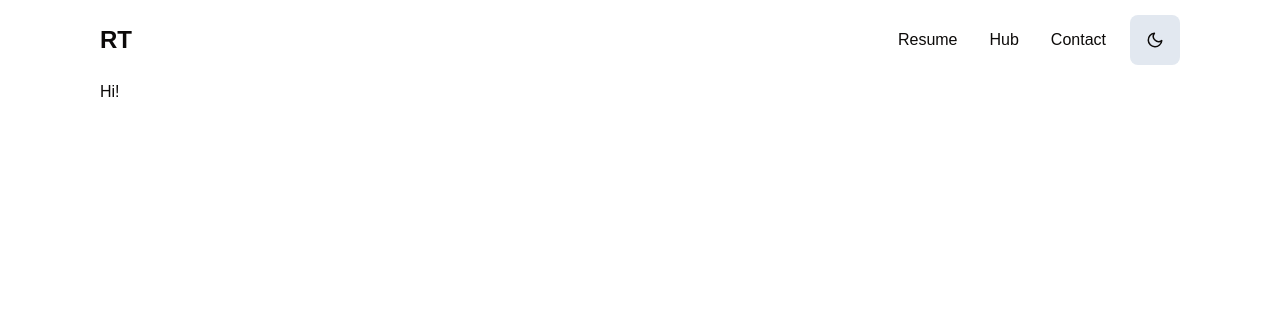
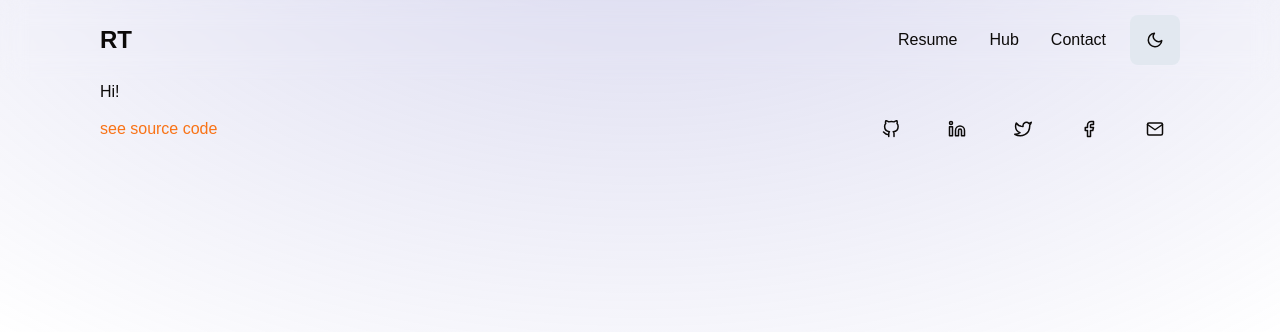
Before and after one commit to rtcs-dev/blog, an Astro site: page / in a window 1280 px wide. Built offline with nearby package versions, Linux system fonts and the light colour scheme; Astro itself is replaced by a stand-in of ours.

Commit message:
background and footer

```diff
--- /dev/null
+++ b/src/components/layout/background.astro
@@ -0,0 +1,11 @@
+<div class="fixed left-0 top-0 -z-10 h-full w-full">
+  <!-- <div
+    class="absolute top-0 z-[-2] h-screen w-screen bg-white bg-[radial-gradient(ellipse_80%_80%_at_50%_-20%,rgba(120,119,198,0.3),rgba(255,255,255,0))]"
+  > -->
+  <div
+    class="absolute top-0 z-[-2] h-screen w-screen
+    bg-[radial-gradient(ellipse_80%_80%_at_50%_-20%,rgba(120,119,198,0.3),rgba(255,255,255,0))]
+    dark:bg-[radial-gradient(ellipse_80%_80%_at_50%_-20%,rgba(120,119,198,0.3),rgba(255,255,255,0))]"
+  >
+  </div>
+</div>
--- /dev/null
+++ b/src/components/layout/footer.astro
@@ -0,0 +1,129 @@
+---
+import { SOCIALS } from "@/lib/constants";
+import "@/styles/footer.css";
+---
+
+<footer
+  class="flex sm:flex-row flex-col justify-between items-center mb-8 sm:mb-4"
+>
+  <div>
+    <p>
+      <a
+        target="_blank"
+        class="text-primary hover:underline"
+        href="https://github.com/rtcs-dev/blog">see source code</a
+      >
+    </p>
+  </div>
+  <div class="grid grid-cols-5 gap-4" id="contact">
+    <a
+      aria-label="Social Media"
+      href={SOCIALS.github}
+      target="_blank"
+      style="--icon-color: #862393;"
+      class="footer-icons github-icon"
+    >
+      <svg
+        xmlns="http://www.w3.org/2000/svg"
+        width="18"
+        height="18"
+        viewBox="0 0 24 24"
+        stroke-width="2"
+        stroke-linecap="round"
+        stroke-linejoin="round"
+        class="feather feather-github"
+        ><path
+          d="M9 19c-5 1.5-5-2.5-7-3m14 6v-3.87a3.37 3.37 0 0 0-.94-2.61c3.14-.35 6.44-1.54 6.44-7A5.44 5.44 0 0 0 20 4.77 5.07 5.07 0 0 0 19.91 1S18.73.65 16 2.48a13.38 13.38 0 0 0-7 0C6.27.65 5.09 1 5.09 1A5.07 5.07 0 0 0 5 4.77a5.44 5.44 0 0 0-1.5 3.78c0 5.42 3.3 6.61 6.44 7A3.37 3.37 0 0 0 9 18.13V22"
+        ></path>
+      </svg>
+    </a>
+    <a
+      aria-label="Social Media"
+      href={SOCIALS.linkedin}
+      target="_blank"
+      style="--icon-color: #fff; --icon-color-light: #0E61BA;"
+      class="footer-icons linkedin-icon"
+    >
+      <svg
+        xmlns="http://www.w3.org/2000/svg"
+        width="18"
+        height="18"
+        viewBox="0 0 24 24"
+        stroke-width="2"
+        stroke-linecap="round"
+        stroke-linejoin="round"
+        class="feather feather-linkedin"
+        ><path
+          d="M16 8a6 6 0 0 1 6 6v7h-4v-7a2 2 0 0 0-2-2 2 2 0 0 0-2 2v7h-4v-7a6 6 0 0 1 6-6z"
+        ></path><rect x="2" y="9" width="4" height="12"></rect><circle
+          cx="4"
+          cy="4"
+          r="2"></circle>
+      </svg>
+    </a>
+    <a
+      aria-label="Social Media"
+      href={SOCIALS.twitter}
+      target="_blank"
+      style="--icon-color: #1da1f2;"
+      class="footer-icons twitter-icon"
+    >
+      <svg
+        xmlns="http://www.w3.org/2000/svg"
+        width="18"
+        height="18"
+        viewBox="0 0 24 24"
+        stroke-width="2"
+        stroke-linecap="round"
+        stroke-linejoin="round"
+        class="feather feather-twitter"
+        ><path
+          d="M23 3a10.9 10.9 0 0 1-3.14 1.53 4.48 4.48 0 0 0-7.86 3v1A10.66 10.66 0 0 1 3 4s-4 9 5 13a11.64 11.64 0 0 1-7 2c9 5 20 0 20-11.5a4.5 4.5 0 0 0-.08-.83A7.72 7.72 0 0 0 23 3z"
+        ></path>
+      </svg>
+    </a>
+    <a
+      aria-label="Social Media"
+      href={SOCIALS.facebook}
+      target="_blank"
+      class="footer-icons facebook-icon"
+      style="--icon-color: #fff; --icon-color-light: #4267B2"
+    >
+      <svg
+        xmlns="http://www.w3.org/2000/svg"
+        width="18"
+        height="18"
+        viewBox="0 0 24 24"
+        stroke-width="2"
+        stroke-linecap="round"
+        stroke-linejoin="round"
+        class="feather feather-facebook"
+        ><path
+          d="M18 2h-3a5 5 0 0 0-5 5v3H7v4h3v8h4v-8h3l1-4h-4V7a1 1 0 0 1 1-1h3z"
+        ></path>
+      </svg>
+    </a>
+    <a
+      aria-label="Social Media"
+      href={`mailto:${SOCIALS.email}`}
+      target="_blank"
+      style="--icon-color: #1da1f2;"
+      class="footer-icons email-icon"
+    >
+      <svg
+        xmlns="http://www.w3.org/2000/svg"
+        width="18"
+        height="18"
+        viewBox="0 0 24 24"
+        stroke="currentColor"
+        stroke-width="2"
+        stroke-linecap="round"
+        stroke-linejoin="round"
+        class="feather feather-mail"
+        ><path
+          d="M4 4h16c1.1 0 2 .9 2 2v12c0 1.1-.9 2-2 2H4c-1.1 0-2-.9-2-2V6c0-1.1.9-2 2-2z"
+        ></path><polyline points="22,6 12,13 2,6"></polyline>
+      </svg>
+    </a>
+  </div>
+</footer>
--- a/src/components/layout/head.astro
+++ b/src/components/layout/head.astro
@@ -1,16 +1,21 @@
 ---
 import "@fontsource-variable/inter";
 import "@/styles/globals.css";
+import { SITE_DESCRIPTION, SITE_TITLE } from "@/lib/constants";
 
-interface Props {
-  title: string;
-  description: string;
+export interface Props {
+  title?: string;
+  description?: string;
   image?: string;
 }
 
 const canonicalURL = new URL(Astro.url.pathname, Astro.site);
 
-const { title, description, image = "/blog-placeholder-1.jpg" } = Astro.props;
+const {
+  title = SITE_TITLE,
+  description = SITE_DESCRIPTION,
+  image = "/blog-placeholder-1.jpg",
+} = Astro.props;
 ---
 
 <!-- Global Metadata -->
--- a/src/components/layout/header.astro
+++ b/src/components/layout/header.astro
@@ -24,3 +24,40 @@ import ThemeSwitcher from "./theme-switcher.astro";
     </nav>
   </Container>
 </header>
+
+<script>
+  async function highlightContactInfo() {
+    const contactSection = document.querySelector<HTMLDivElement>("#contact");
+
+    if (!contactSection) return;
+
+    window.scrollTo({ top: contactSection.offsetTop, behavior: "smooth" });
+
+    const icons = document.querySelectorAll("#contact .footer-icons");
+    const timeoutPromises: Promise<void>[] = [];
+
+    icons.forEach((icon, index) => {
+      const timeout = new Promise<void>((resolve) =>
+        setTimeout(() => {
+          icon.classList.add("hover");
+          resolve();
+        }, 500 * index),
+      );
+
+      timeoutPromises.push(timeout);
+    });
+
+    await Promise.all(timeoutPromises);
+
+    setTimeout(() => {
+      icons.forEach((icon) => {
+        icon.classList.remove("hover");
+      });
+    }, 500);
+  }
+
+  const contactLink = document.querySelector("#contact-button");
+  if (contactLink) {
+    contactLink.addEventListener("click", highlightContactInfo);
+  }
+</script>
--- a/src/layouts/default-layout.astro
+++ b/src/layouts/default-layout.astro
@@ -1,16 +1,25 @@
 ---
-import Head from "@/components/layout/head.astro";
+import Head, { type Props as HeadProps } from "@/components/layout/head.astro";
 import Header from "@/components/layout/header.astro";
 import Container from "@/components/layout/container.astro";
-import { SITE_DESCRIPTION, SITE_TITLE } from "@/lib/constants";
+import Footer from "@/components/layout/footer.astro";
+import Background from "@/components/layout/background.astro";
+
+type Props = {
+  headProps?: Partial<HeadProps>;
+};
+
+const { headProps } = Astro.props;
 ---
 
 <html lang="en">
-  <Head title={SITE_TITLE} description={SITE_DESCRIPTION} />
+  <Head {...headProps} />
   <body class="font-inter">
+    <Background />
     <Header />
     <Container>
       <slot />
+      <Footer />
     </Container>
   </body>
 </html>
--- a/src/lib/constants.ts
+++ b/src/lib/constants.ts
@@ -2,3 +2,11 @@ export const SITE_TITLE = "Portfolio - Robert Tabacaru";
 export const SITE_DESCRIPTION = `Fullstack web development projects, posts and insights.
   Curated by Robert Tabacaru.
   `;
+
+export const SOCIALS = {
+  facebook: "https://www.facebook.com/robert.tabacaru.3/",
+  twitter: "https://twitter.com/robbyyt99",
+  github: "https://github.com/robbyyt",
+  email: "rtabacaru@gmail.com",
+  linkedin: "https://www.linkedin.com/in/rtabacaru/",
+};
--- a/src/pages/index.astro
+++ b/src/pages/index.astro
@@ -3,7 +3,7 @@ import DefaultLayout from "@/layouts/default-layout.astro";
 ---
 
 <DefaultLayout>
-  <div class="h-[110vh]">
+  <div>
     <p>Hi!</p>
   </div>
 </DefaultLayout>
--- /dev/null
+++ b/src/styles/footer.css
@@ -0,0 +1,28 @@
+footer .feather * {
+  @apply fill-transparent stroke-foreground;
+  transition: fill 250ms linear;
+}
+
+.footer-icons {
+  @apply flex items-center p-4 rounded-lg justify-center;
+}
+
+.footer-icons:not(.email-icon):hover * {
+  stroke: var(--icon-color-light, var(--icon-color));
+  @apply dark:fill-[var(--icon-color)] dark:stroke-accent-foreground;
+}
+
+.footer-icons:not(.email-icon).hover * {
+  stroke: var(--icon-color-light, var(--icon-color));
+  @apply dark:fill-[var(--icon-color)] dark:stroke-accent-foreground;
+}
+
+.footer-icons.email-icon:hover * {
+  stroke: var(--icon-color-light, var(--icon-color));
+  @apply dark:text-[var(--icon-color)];
+}
+
+.footer-icons.email-icon.hover * {
+  stroke: var(--icon-color-light, var(--icon-color));
+  @apply text-[var(--icon-color)];
+}
--- a/src/styles/globals.css
+++ b/src/styles/globals.css
@@ -4,7 +4,7 @@
 
 @layer base {
   :root {
-    --background: 0 0% 100%;
+    --background: #ffffff;
     --foreground: 20 14.3% 4.1%;
     --card: 0 0% 100%;
     --card-foreground: 20 14.3% 4.1%;
@@ -32,7 +32,7 @@
   }
 
   .dark {
-    --background: 20 14.3% 4.1%;
+    --background: #0a0a0a;
     --foreground: 60 9.1% 97.8%;
     --card: 20 14.3% 4.1%;
     --card-foreground: 60 9.1% 97.8%;
--- a/tailwind.config.mjs
+++ b/tailwind.config.mjs
@@ -12,7 +12,7 @@ export default {
         sm: "calc(var(--radius) - 4px)",
       },
       colors: {
-        background: "hsl(var(--background))",
+        background: "var(--background)",
         foreground: "hsl(var(--foreground))",
         card: {
           DEFAULT: "hsl(var(--card))",
```
